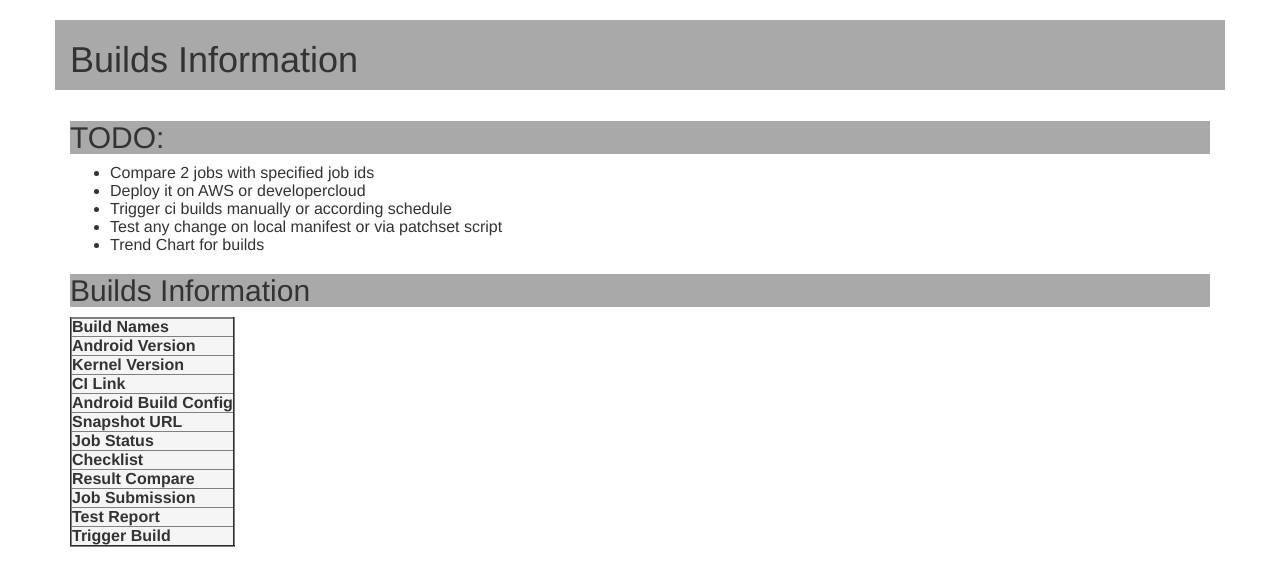
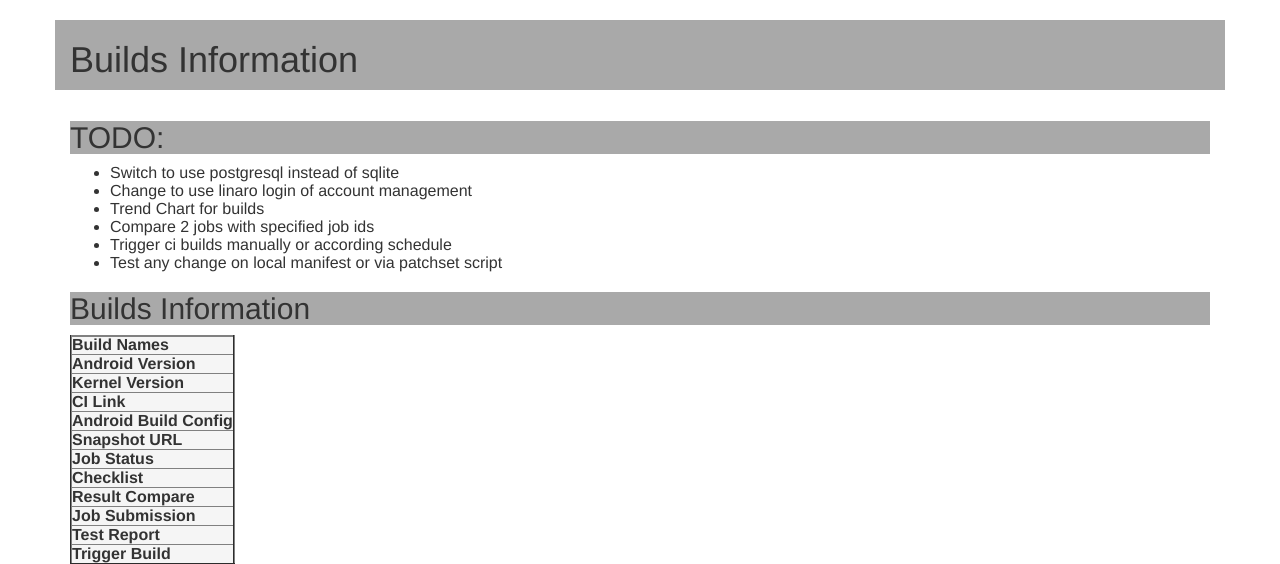
Before and after one commit to tom-gall/android-report, a Django app: page / in a window 1280 px wide. Shown: the part 51-615 px from the top of the page. Run offline with Django 3.2, Linux system fonts and the light colour scheme; the visitor is signed in with stand-in values (Sample User, id 1); lists and menus that the app fills with data are empty; some libraries are stand-ins or nearby versions.

Commit message:
small improvements
Signed-off-by: Yongqin Liu <yongqin.liu@linaro.org>

```diff
--- a/report/templates/accounts/no_permission.html
+++ b/report/templates/accounts/no_permission.html
@@ -8,6 +8,7 @@
 <div class="alert alert-block alert-danger">
 <ul>
 <li>You do not have permission to view this page. Please log in with account which has the permission.</li>
+<li>Or please send mail to yongqin.liu@linaro.org for permission to view more information</li>
 </ul>
 </div>
 <hr/>
--- a/report/templates/index.html
+++ b/report/templates/index.html
@@ -11,11 +11,12 @@
 <table>
 <tr>
 <td align="left">
+<li>Switch to use postgresql instead of sqlite</li>
+<li>Change to use linaro login of account management</li>
+<li>Trend Chart for builds</li>
 <li>Compare 2 jobs with specified job ids</li>
-<li>Deploy it on AWS or developercloud</li>
 <li>Trigger ci builds manually or according schedule</li>
 <li>Test any change on local manifest or via patchset script</li>
-<li>Trend Chart for builds</li>
 </td>
 </tr>
 </table>
```
Also changed, not shown: 1 other file.
